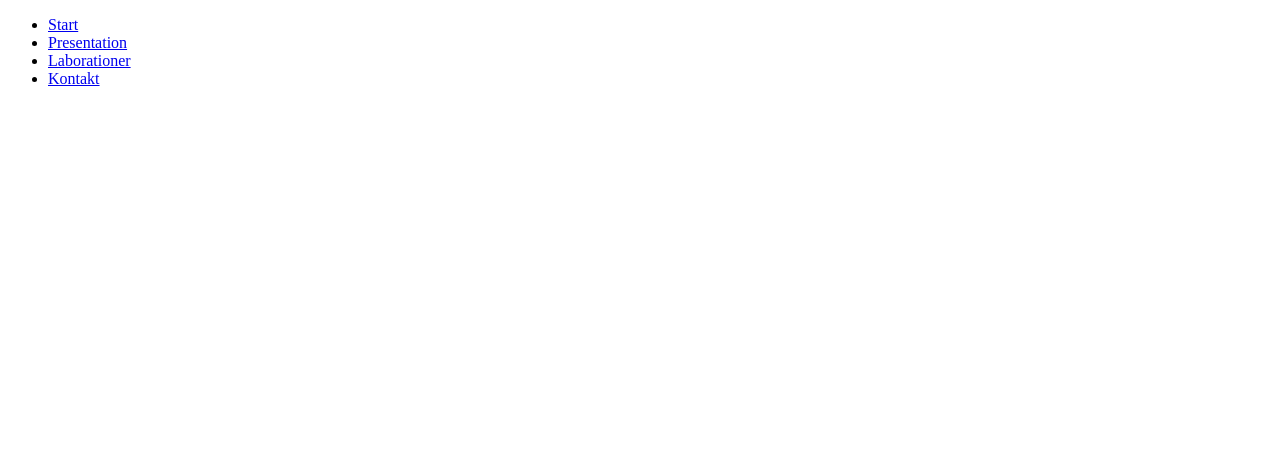
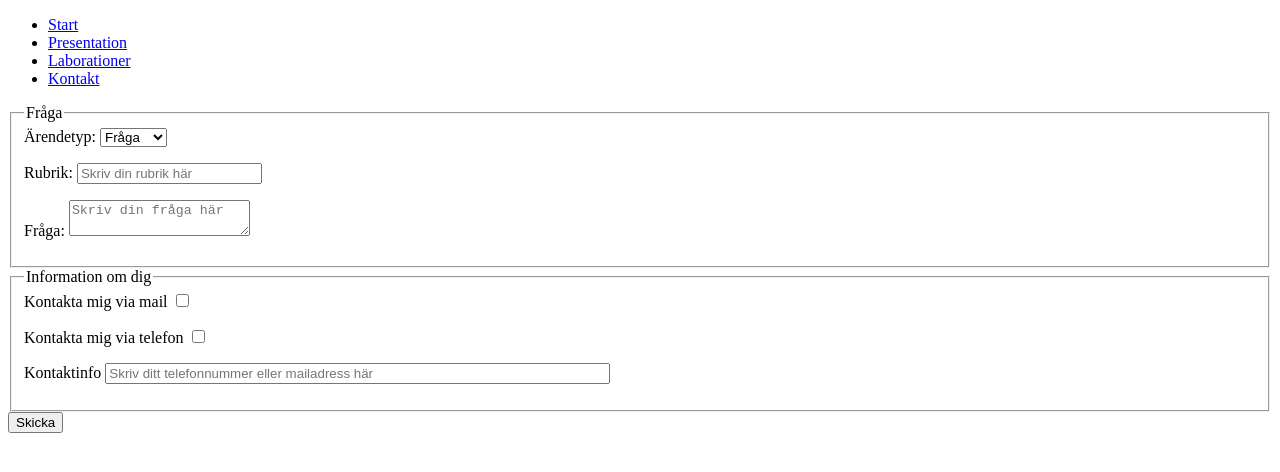
Before and after one commit to jc222fi/1ik415-laborationer, a plain HTML site: page pages/kontakt.html in a window 1280 px wide. Drawn offline with Linux system fonts and the light colour scheme.

Commit message:
Formulär

```diff
--- a/pages/kontakt.html
+++ b/pages/kontakt.html
@@ -11,5 +11,39 @@
             <li><a href="laborationer.html">Laborationer</a></li>
             <li><a href="#kontakt">Kontakt</a></li>
         </ul>
+        <form action="http://voyager.lnu.se/tekinet/kurser/dtt/wp_webbintro/form.php" method="post">
+            <fieldset>
+                <legend>Fråga</legend>
+                <label for="ärendetyp">Ärendetyp:</label>
+                <select id="ärendetyp" name="ärendetyp" />
+                    <option value="1">Fråga</option>
+                    <option value="2">Åsikt</option>
+                    <option value="3">Förslag</option>
+                </select>
+                <p>
+                    <label for="rubrik">Rubrik:</label>
+                    <input placeholder="Skriv din rubrik här" type="text" id="rubrik" name="rubrik" size="20" />
+                </p>
+                <p>
+                    <label for="fråga">Fråga:</label>
+                    <textarea placeholder="Skriv din fråga här" id="fråga" name="fråga"></textarea
+                </p>
+            </fieldset>
+            <fieldset>
+                <legend>Information om dig</legend>
+
+                <label for="mail">Kontakta mig via mail</label>
+                <input type="checkbox" id="mail" name="g1[]" value="mail" />
+                <p>
+                    <label for="telefon">Kontakta mig via telefon</label>
+                    <input type="checkbox" id="telefon" name="g1[]" value="telefon" />
+                </p>
+                <p><label for="kontaktinfo">Kontaktinfo</label>
+                <input placeholder="Skriv ditt telefonnummer eller mailadress här" type="text"
+                id="kontaktinfo" name="kontaktinfo" size="60">
+                </p>
+            </fieldset>
+            <input type="submit" value="Skicka" />
+        </form>
     </body>
 </html>
```
Also changed, not shown: pages/laborationer.html (+4 -4 lines).
